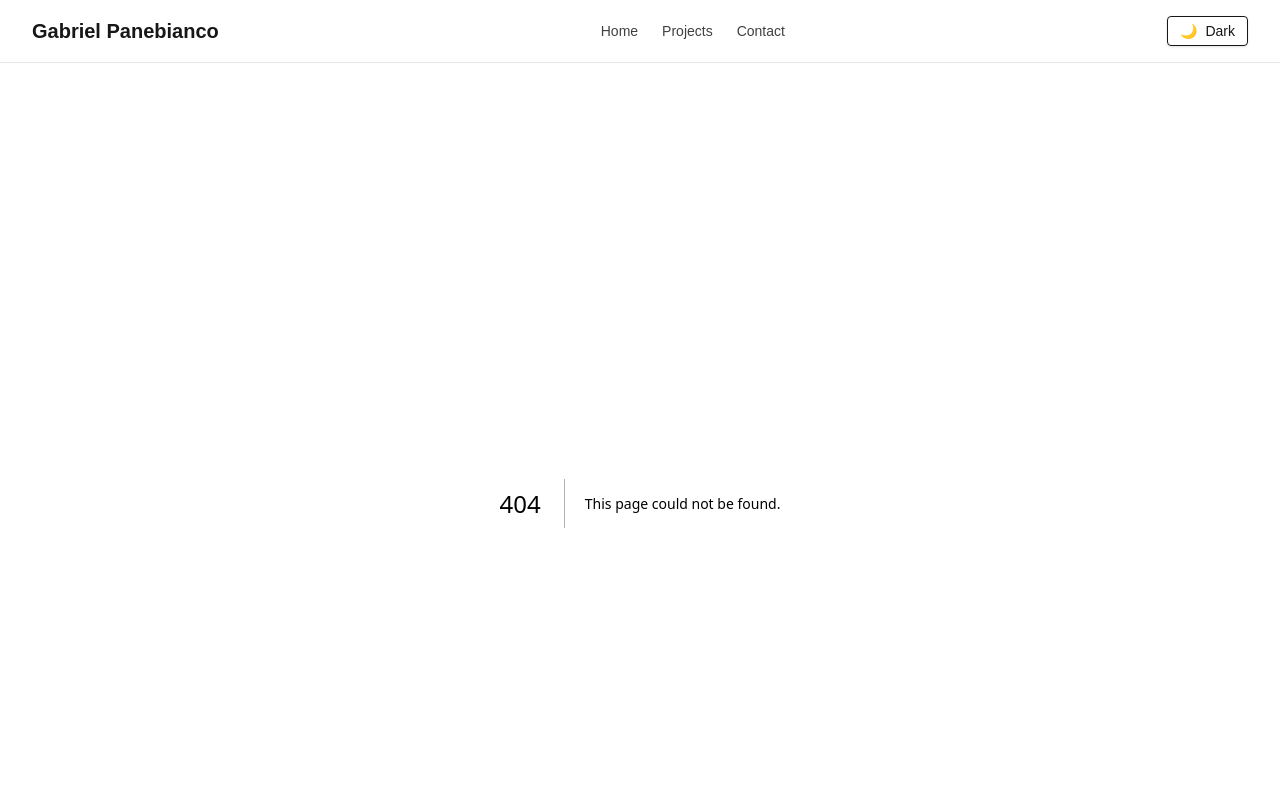
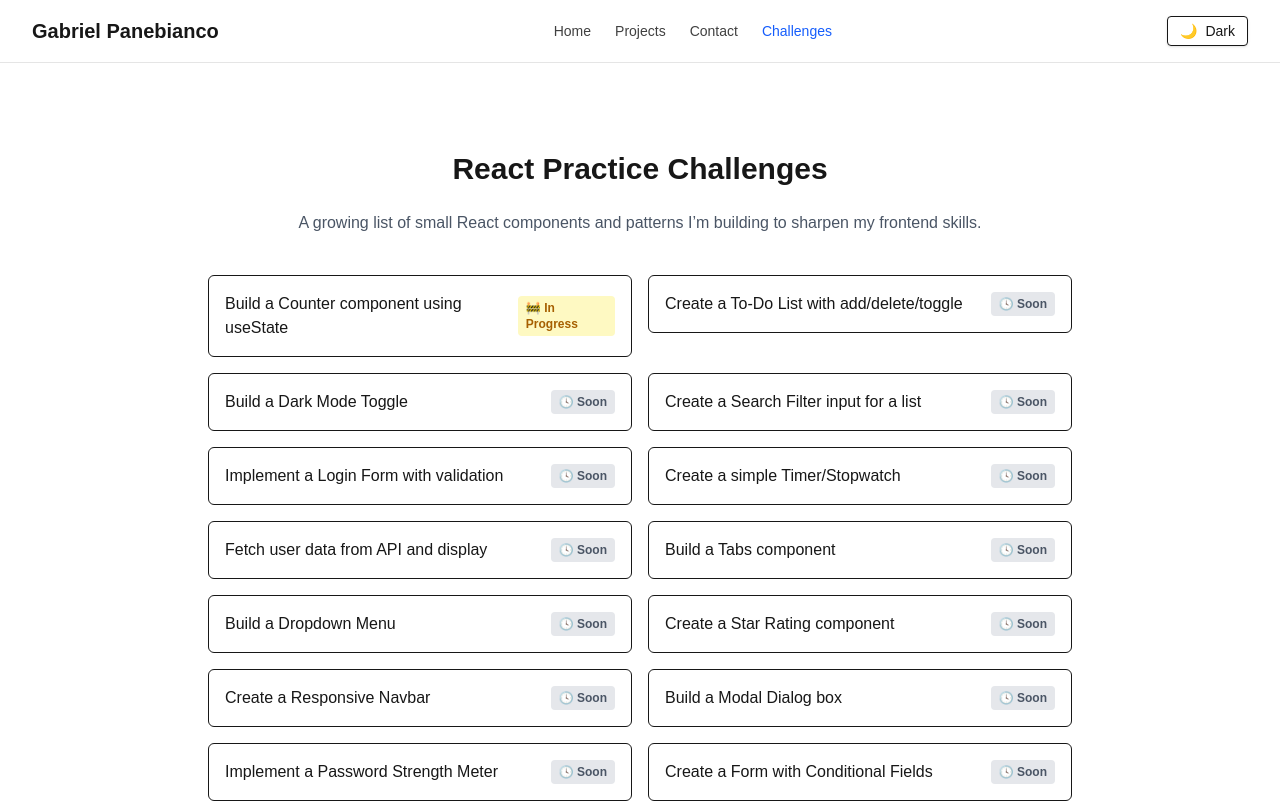
Before and after one commit to Gapbriel/portfolio, a Next.js app: page /challenges in a window 1280 px wide. Before the commit this address had no page. Shown: the top 803 px of the page. Built offline with nearby package versions, Linux system fonts and the light colour scheme.

Commit message:
Add React challenges: Implemented Counter component, Challenges page, and ChallengeCard component. Updated challenges data structure to include new challenges and added navigation to the Navbar.

```diff
--- /dev/null
+++ b/app/challenges/Counter.tsx
@@ -0,0 +1,55 @@
+"use client";
+
+import { useState } from "react";
+
+export default function Counter() {
+  // Empezá a codear tu lógica acá 👇
+
+  const [count, setCount] = useState(0);
+
+  const handleIncrement = () => {
+    setCount(count + 1);
+  };
+
+  const handleDecrement = () => {
+    setCount(count - 1);
+  };
+
+  const handleReset = () => {
+    setCount(0);
+  };
+
+  return (
+    <div className="border rounded-md p-6 text-center bg-[var(--background)] text-[var(--foreground)] shadow-sm">
+      <h2 className="text-xl font-semibold mb-4">Counter Component</h2>
+      <p className="text-gray-500 dark:text-gray-400">Start coding here 🚀</p>
+
+      <p className="text-gray-500 dark:text-gray-400 text-2xl font-bold mb-4">
+        {count}
+      </p>
+
+      <div className="flex gap-4 justify-center mb-4">
+        <button
+          className="bg-blue-500 text-white px-4 py-2 rounded-md"
+          onClick={handleIncrement}
+        >
+          Increment
+        </button>
+
+        <button
+          className="bg-red-500 text-white px-4 py-2 rounded-md"
+          onClick={handleDecrement}
+        >
+          Decrement
+        </button>
+
+        <button
+          className="bg-gray-500 text-white px-4 py-2 rounded-md"
+          onClick={handleReset}
+        >
+          Reset
+        </button>
+      </div>
+    </div>
+  );
+}
--- /dev/null
+++ b/app/challenges/[slug]/page.tsx
@@ -0,0 +1,52 @@
+import { notFound } from "next/navigation";
+import { challenges } from "@/data/challenges";
+import Link from "next/link";
+
+// Importá tus desafíos reales
+import Counter from "@/app/challenges/Counter";
+// import ToDoList from '@/components/challenges/ToDoList'
+// ...
+
+type Props = {
+  params: { slug: string };
+};
+
+// tabla: slug => componente correspondiente
+const challengeComponents: Record<string, JSX.Element> = {
+  counter: <Counter />,
+  // 'todo-list': <ToDoList />,
+  // 'dark-mode-toggle': <DarkModeToggleChallenge />,
+};
+
+export default function ChallengeDetailPage({ params }: Props) {
+  const challenge = challenges.find((c) => c?.slug === params?.slug);
+
+  if (!challenge) return notFound();
+
+  const ChallengeComponent = challengeComponents[params?.slug] || null;
+
+  return (
+    <div className="max-w-3xl mx-auto px-4 py-12">
+      <Link
+        href="/challenges"
+        className="text-sm text-blue-600 dark:text-blue-400 hover:underline mb-6 inline-block"
+      >
+        ← Back to challenges
+      </Link>
+
+      <h1 className="text-2xl font-bold mb-6">{challenge.title}</h1>
+
+      {challenge.status === "soon" ? (
+        <p className="text-gray-500 dark:text-gray-400">
+          🚧 This challenge is coming soon.
+        </p>
+      ) : ChallengeComponent ? (
+        ChallengeComponent
+      ) : (
+        <p className="italic text-gray-400">
+          Challenge component not yet created.
+        </p>
+      )}
+    </div>
+  );
+}
--- /dev/null
+++ b/app/challenges/page.tsx
@@ -0,0 +1,22 @@
+import { challenges } from "@/data/challenges";
+import ChallengeCard from "@/components/ChallengeCard";
+
+export default function ChallengesPage() {
+  return (
+    <div className="max-w-4xl mx-auto px-4 py-12">
+      <h1 className="text-3xl font-bold text-center mb-6">
+        React Practice Challenges
+      </h1>
+      <p className="text-center text-gray-600 dark:text-gray-400 mb-10">
+        A growing list of small React components and patterns I’m building to
+        sharpen my frontend skills.
+      </p>
+
+      <div className="grid gap-4 sm:grid-cols-1 md:grid-cols-2">
+        {challenges.map((challenge) => (
+          <ChallengeCard key={challenge.title} challenge={challenge} />
+        ))}
+      </div>
+    </div>
+  );
+}
--- /dev/null
+++ b/app/data/challenges.ts
@@ -0,0 +1,143 @@
+export type Challenge = {
+  title: string;
+  status: "done" | "in-progress" | "soon";
+  slug: string;
+};
+
+export const challenges: Challenge[] = [
+  {
+    title: "Build a Counter component using useState",
+    status: "in-progress",
+    slug: "counter",
+  },
+  {
+    title: "Create a To-Do List with add/delete/toggle",
+    status: "soon",
+    slug: "todo-list",
+  },
+  {
+    title: "Build a Dark Mode Toggle",
+    status: "soon",
+    slug: "dark-mode-toggle",
+  },
+  {
+    title: "Create a Search Filter input for a list",
+    status: "soon",
+    slug: "search-filter",
+  },
+  {
+    title: "Implement a Login Form with validation",
+    status: "soon",
+    slug: "login-form",
+  },
+  {
+    title: "Create a simple Timer/Stopwatch",
+    status: "soon",
+    slug: "timer-stopwatch",
+  },
+  {
+    title: "Fetch user data from API and display",
+    status: "soon",
+    slug: "fetch-user-data",
+  },
+  {
+    title: "Build a Tabs component",
+    status: "soon",
+    slug: "tabs-component",
+  },
+  {
+    title: "Build a Dropdown Menu",
+    status: "soon",
+    slug: "dropdown-menu",
+  },
+  {
+    title: "Create a Star Rating component",
+    status: "soon",
+    slug: "star-rating",
+  },
+  {
+    title: "Create a Responsive Navbar",
+    status: "soon",
+    slug: "responsive-navbar",
+  },
+  {
+    title: "Build a Modal Dialog box",
+    status: "soon",
+    slug: "modal-dialog",
+  },
+  {
+    title: "Implement a Password Strength Meter",
+    status: "soon",
+    slug: "password-strength-meter",
+  },
+  {
+    title: "Create a Form with Conditional Fields",
+    status: "soon",
+    slug: "form-conditional-fields",
+  },
+  {
+    title: "Make a Dynamic List with Add/Remove",
+    status: "soon",
+    slug: "dynamic-list-add-remove",
+  },
+  {
+    title: "Render a List with Unique Keys",
+    status: "soon",
+    slug: "render-list-keys",
+  },
+  {
+    title: "Create a Toggle Accordion (FAQ)",
+    status: "soon",
+    slug: "accordion-faq",
+  },
+  {
+    title: "Add a Copy to Clipboard button",
+    status: "soon",
+    slug: "copy-to-clipboard",
+  },
+  {
+    title: "Build a Scroll-to-Top button",
+    status: "soon",
+    slug: "scroll-to-top",
+  },
+  {
+    title: "Handle Form Submission with loading UI",
+    status: "soon",
+    slug: "form-submit-loading",
+  },
+  {
+    title: "Build a multi-step form with previous/next",
+    status: "soon",
+    slug: "multi-step-form",
+  },
+  {
+    title: "Create a pagination component",
+    status: "soon",
+    slug: "pagination",
+  },
+  {
+    title: "Implement autocomplete input with API",
+    status: "soon",
+    slug: "autocomplete-api",
+  },
+  {
+    title: "Build a toast notification system",
+    status: "soon",
+    slug: "toast-notification",
+  },
+  {
+    title: "Build a shopping cart with add/remove",
+    status: "soon",
+    slug: "shopping-cart",
+  },
+  {
+    title: "Responsive sidebar menu",
+    status: "soon",
+    slug: "responsive-sidebar",
+  },
+  {
+    title: "User profile edit page with form validation",
+    status: "soon",
+    slug: "profile-edit-form",
+  },
+];
--- /dev/null
+++ b/components/ChallengeCard.tsx
@@ -0,0 +1,42 @@
+"use client";
+
+import { Challenge } from "@/data/challenges";
+import Link from "next/link";
+import { motion } from "framer-motion";
+
+export default function ChallengeCard({ challenge }: { challenge: Challenge }) {
+  const statusStyle = {
+    done: "bg-green-100 text-green-700",
+    "in-progress": "bg-yellow-100 text-yellow-700",
+    soon: "bg-gray-200 text-gray-600",
+  };
+
+  return (
+    <motion.div
+      initial={{ opacity: 0, y: 10 }}
+      whileInView={{ opacity: 1, y: 0 }}
+      viewport={{ once: true }}
+      transition={{ duration: 0.3 }}
+    >
+      <Link
+        href={`/challenges/${challenge.slug}`}
+        className="block border rounded-md p-4 bg-[var(--background)] text-[var(--foreground)] hover:shadow transition"
+      >
+        <div className="flex justify-between items-center">
+          <h3 className="font-medium">{challenge.title}</h3>
+          <span
+            className={`px-2 py-1 rounded text-xs font-semibold ${
+              statusStyle[challenge.status]
+            }`}
+          >
+            {challenge.status === "done"
+              ? "✅ Done"
+              : challenge.status === "in-progress"
+              ? "🚧 In Progress"
+              : "🕓 Soon"}
+          </span>
+        </div>
+      </Link>
+    </motion.div>
+  );
+}
--- a/components/Navbar.tsx
+++ b/components/Navbar.tsx
@@ -10,6 +10,7 @@ const navItems = [
   { label: "Home", href: "/" },
   { label: "Projects", href: "/projects" },
   { label: "Contact", href: "/contact" },
+  { label: "Challenges", href: "/challenges" },
 ];
 
 export default function Navbar() {
```
